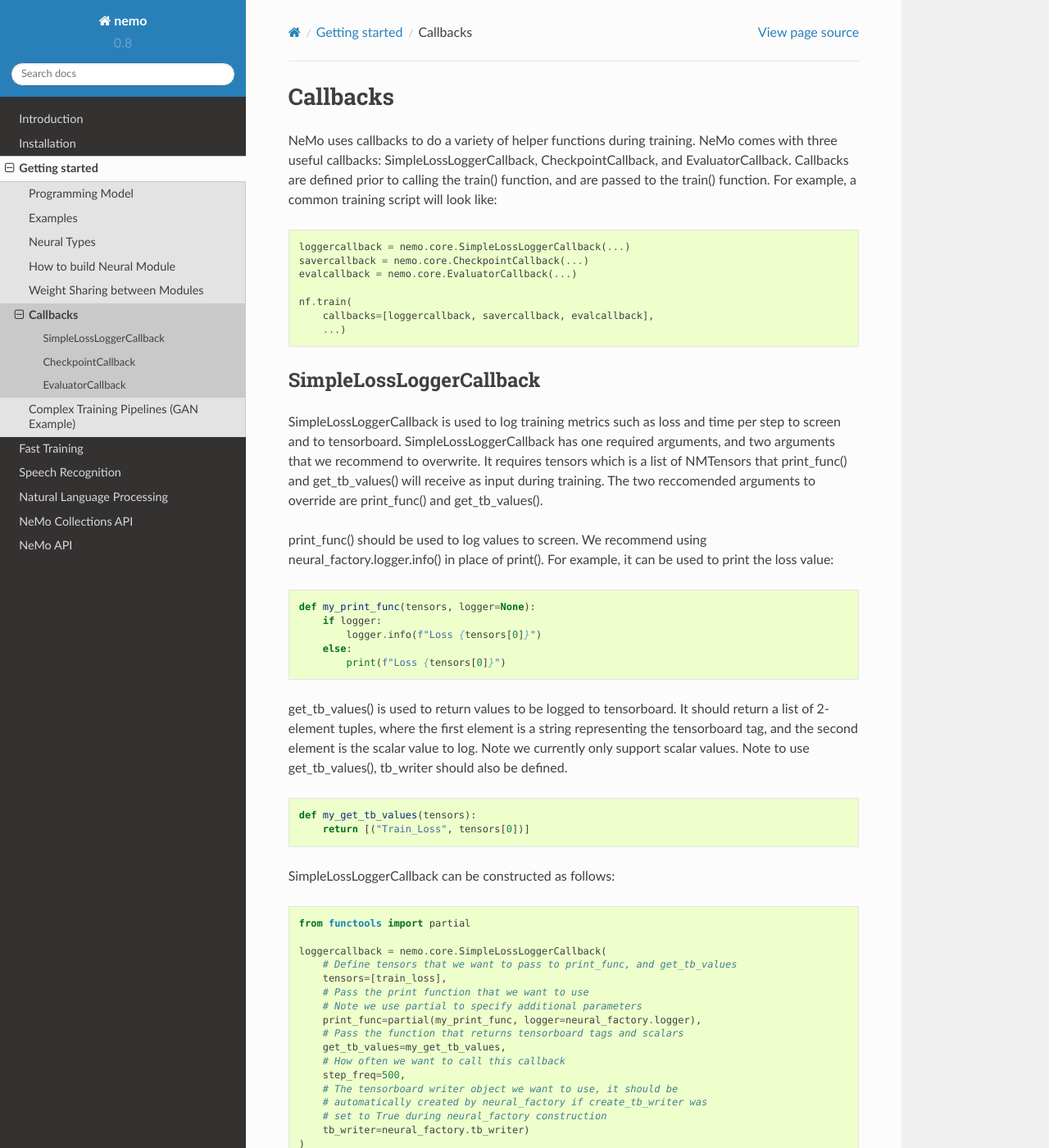
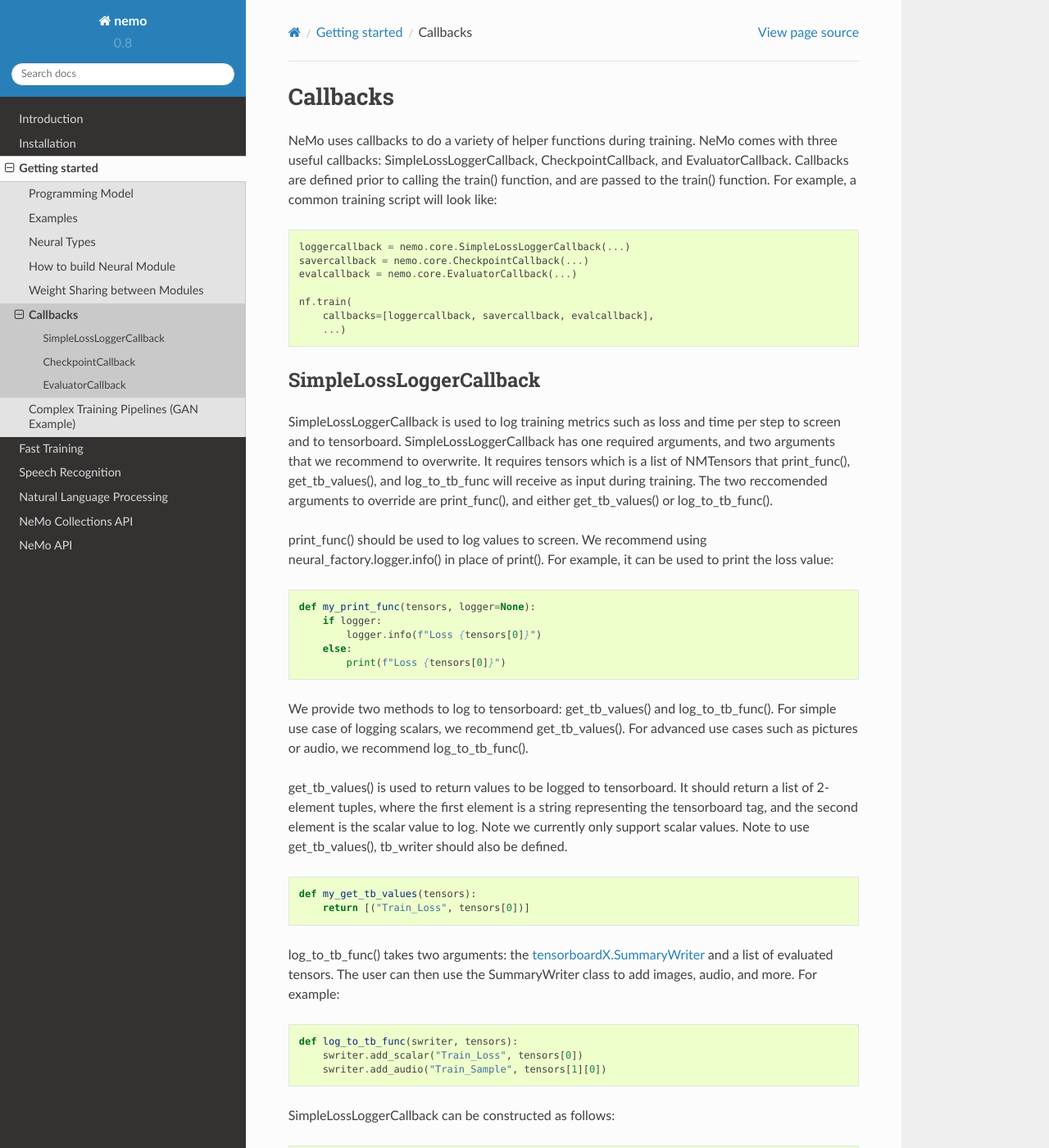
Before and after one commit to backend-engineer1/NEMO, a Sphinx documentation site: the page built from docs/sources/source/tutorials/callbacks.rst, in a window 1280 px wide and 1400 px high. Shown: the whole window at 82% size. Built offline with Sphinx 7.4.7 and the Read the Docs theme 2.0.0, drawn with Linux system fonts in a browser that asks for light colours.

Commit message:
add new option for logging to tensorboard during training
Signed-off-by: Jason <jasoli@nvidia.com>

```diff
--- a/docs/sources/source/tutorials/callbacks.rst
+++ b/docs/sources/source/tutorials/callbacks.rst
@@ -22,9 +22,10 @@
 log training metrics such as loss and time per step to screen and to
 tensorboard. SimpleLossLoggerCallback has one required arguments, and two
 arguments that we recommend to overwrite. It requires tensors which is a list
-of NMTensors that print_func() and get_tb_values() will receive as input during
-training. The two reccomended arguments to override are print_func() and
-get_tb_values().
+of NMTensors that print_func(), get_tb_values(), and log_to_tb_func will
+receive as input during
+training. The two reccomended arguments to override are print_func(), and
+either get_tb_values() or log_to_tb_func().
 
 print_func() should be used to log values to screen. We recommend using
 neural_factory.logger.info() in place
@@ -38,6 +39,11 @@
         else:
             print(f"Loss {tensors[0]}")
 
+We provide two methods to log to tensorboard: get_tb_values() and
+log_to_tb_func(). For simple use case of logging scalars, we recommend
+get_tb_values(). For advanced use cases such as pictures or audio, we
+recommend log_to_tb_func().
+
 get_tb_values() is used to return values to be logged to tensorboard. It should
 return a list of 2-element tuples, where the first element is a string
 representing the tensorboard tag, and the second element is the scalar value to
@@ -48,6 +54,18 @@
 
     def my_get_tb_values(tensors):
         return [("Train_Loss", tensors[0])]
+
+log_to_tb_func() takes two arguments: the
+`tensorboardX.SummaryWriter <https://tensorboardx.readthedocs.io/en/latest/tensorboard.html>`_
+and a list
+of evaluated tensors. The user can then use the SummaryWriter class to add
+images, audio, and more. For example:
+
+.. code-block:: python
+
+    def log_to_tb_func(swriter, tensors):
+        swriter.add_scalar("Train_Loss", tensors[0])
+        swriter.add_audio("Train_Sample", tensors[1][0])
 
 SimpleLossLoggerCallback can be constructed as follows:
 
```
Also changed, not shown: 1 other file.
